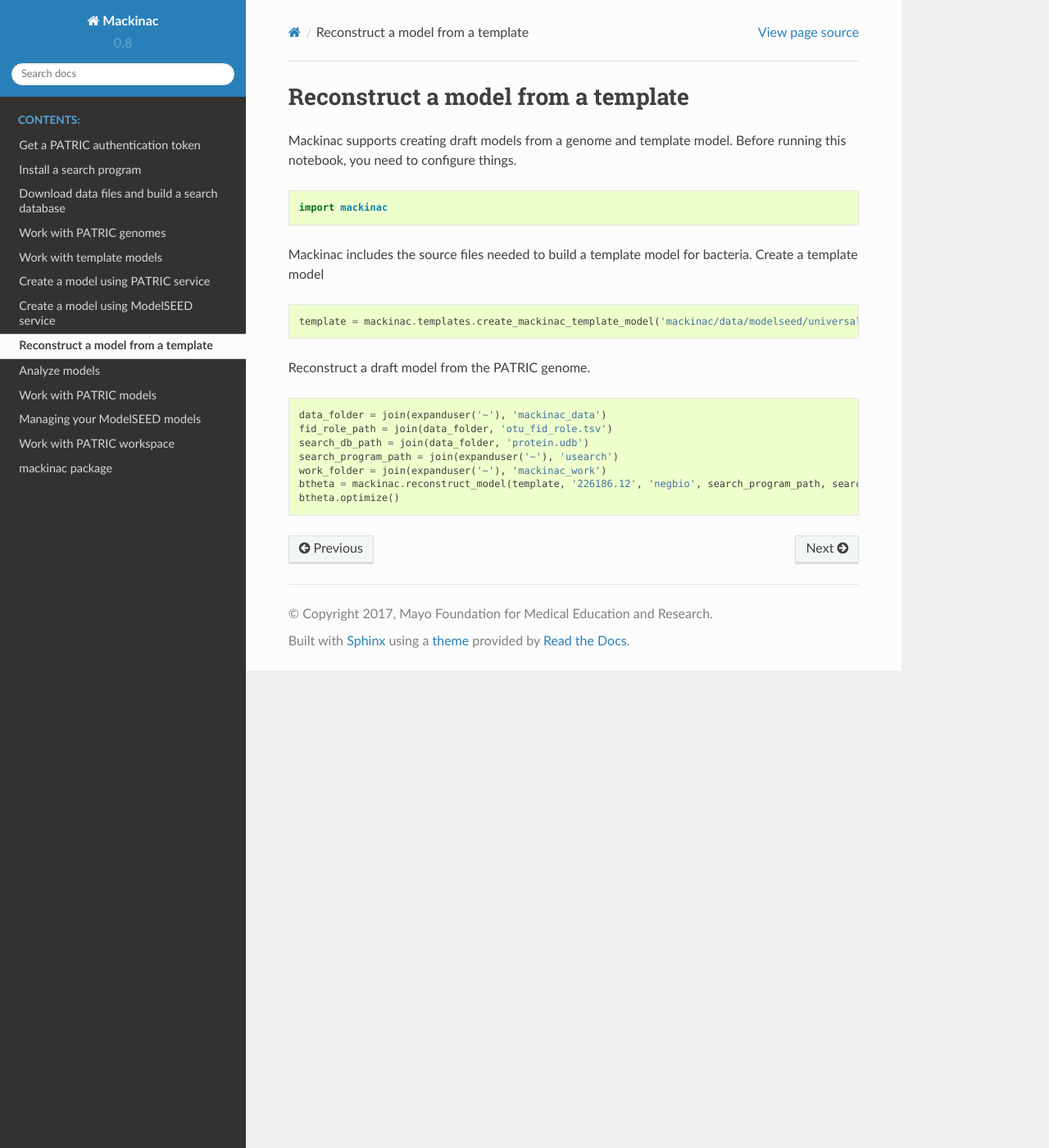
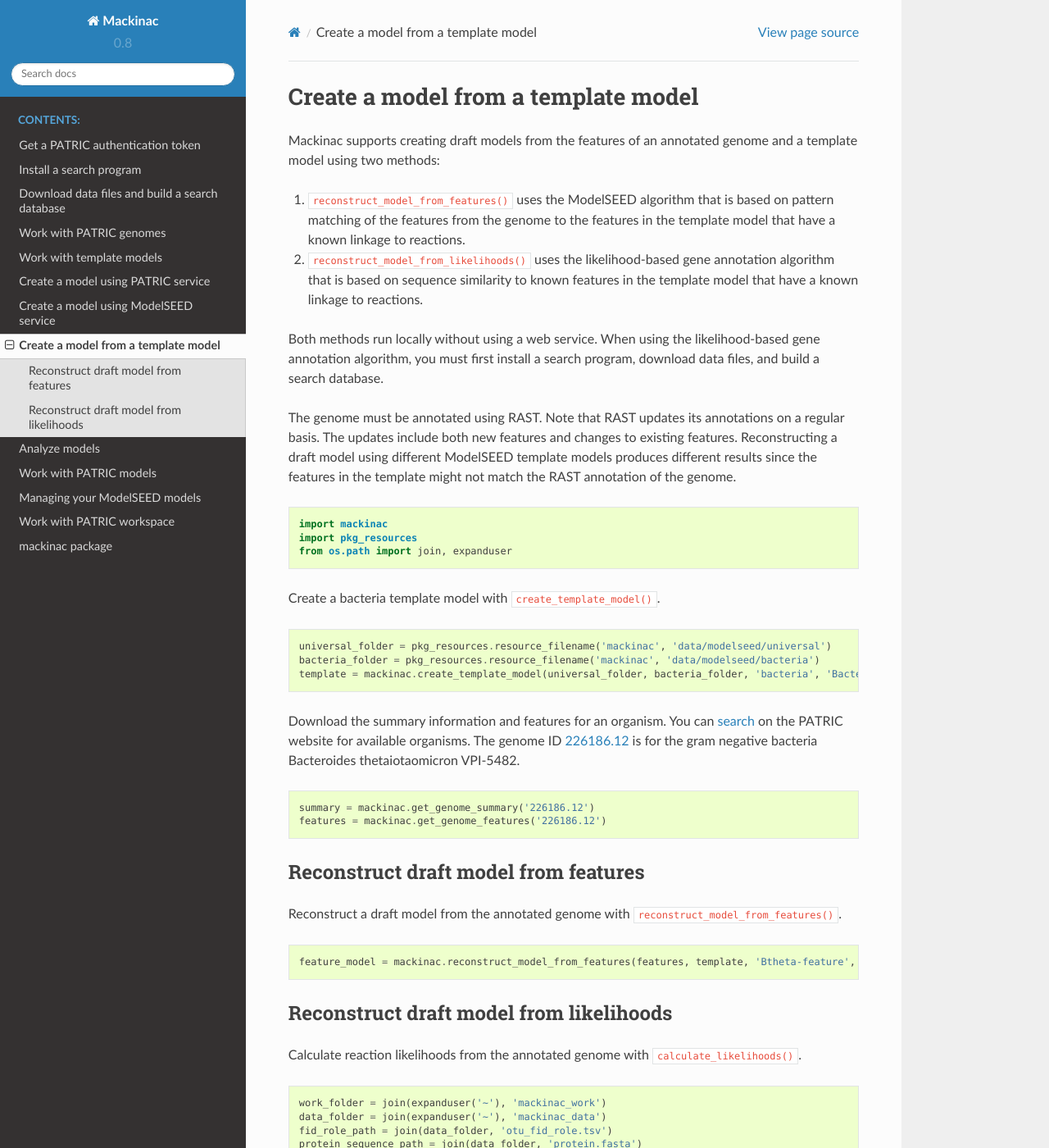
Before and after one commit to mmundy42/mackinac, a Sphinx documentation site: the page built from docs/reconstruct.rst, in a window 1280 px wide and 1400 px high. Shown: the whole window at 82% size. Built offline with Sphinx 7.4.7 and the Read the Docs theme 2.0.0, drawn with Linux system fonts in a browser that asks for light colours; some of the changed text lies outside the part shown.

Commit message:
Improve reconstruct from template doc

```diff
--- a/docs/reconstruct.rst
+++ b/docs/reconstruct.rst
@@ -1,29 +1,86 @@
 
-Reconstruct a model from a template
------------------------------------
+Create a model from a template model
+------------------------------------
 
-Mackinac supports creating draft models from a genome and template
-model. Before running this notebook, you need to configure things.
+Mackinac supports creating draft models from the features of an
+annotated genome and a template model using two methods:
+
+1. ``reconstruct_model_from_features()`` uses the ModelSEED algorithm
+   that is based on pattern matching of the features from the genome to
+   the features in the template model that have a known linkage to
+   reactions.
+2. ``reconstruct_model_from_likelihoods()`` uses the likelihood-based
+   gene annotation algorithm that is based on sequence similarity to
+   known features in the template model that have a known linkage to
+   reactions.
+
+Both methods run locally without using a web service. When using the
+likelihood-based gene annotation algorithm, you must first install a
+search program, download data files, and build a search database.
+
+The genome must be annotated using RAST. Note that RAST updates its
+annotations on a regular basis. The updates include both new features
+and changes to existing features. Reconstructing a draft model using
+different ModelSEED template models produces different results since the
+features in the template might not match the RAST annotation of the
+genome.
 
 .. code:: ipython3
 
     import mackinac
+    import pkg_resources
+    from os.path import join, expanduser
 
-Mackinac includes the source files needed to build a template model for
-bacteria. Create a template model
+Create a bacteria template model with ``create_template_model()``.
 
 .. code:: ipython3
 
-    template = mackinac.templates.create_mackinac_template_model('mackinac/data/modelseed/universal', 'mackinac/data/modelseed/bacteria', 'bacteria', 'bacteria')
+    universal_folder = pkg_resources.resource_filename('mackinac', 'data/modelseed/universal')
+    bacteria_folder = pkg_resources.resource_filename('mackinac', 'data/modelseed/bacteria')
+    template = mackinac.create_template_model(universal_folder, bacteria_folder, 'bacteria', 'Bacteria template')
 
-Reconstruct a draft model from the PATRIC genome.
+Download the summary information and features for an organism. You can
+`search <https://www.patricbrc.org/view/DataType/Genomes>`__ on the
+PATRIC website for available organisms. The genome ID
+`226186.12 <https://www.patricbrc.org/view/Genome/226186.12>`__ is for
+the gram negative bacteria Bacteroides thetaiotaomicron VPI-5482.
 
 .. code:: ipython3
 
+    summary = mackinac.get_genome_summary('226186.12')
+    features = mackinac.get_genome_features('226186.12')
+
+Reconstruct draft model from features
+~~~~~~~~~~~~~~~~~~~~~~~~~~~~~~~~~~~~~
+
+Reconstruct a draft model from the annotated genome with
+``reconstruct_model_from_features()``.
+
+.. code:: ipython3
+
+    feature_model = mackinac.reconstruct_model_from_features(features, template, 'Btheta-feature', 'negbio', gc_content=summary['gc_content'] / 100.0)
+
+Reconstruct draft model from likelihoods
+~~~~~~~~~~~~~~~~~~~~~~~~~~~~~~~~~~~~~~~~
+
+Calculate reaction likelihoods from the annotated genome with
+``calculate_likelihoods()``.
+
+.. code:: ipython3
+
+    work_folder = join(expanduser('~'), 'mackinac_work')
     data_folder = join(expanduser('~'), 'mackinac_data')
     fid_role_path = join(data_folder, 'otu_fid_role.tsv')
+    protein_sequence_path = join(data_folder, 'protein.fasta')
     search_db_path = join(data_folder, 'protein.udb')
     search_program_path = join(expanduser('~'), 'usearch')
-    work_folder = join(expanduser('~'), 'mackinac_work')
-    btheta = mackinac.reconstruct_model(template, '226186.12', 'negbio', search_program_path, search_db_path, fid_role_path, work_folder)
-    btheta.optimize()
+    likelihoods = mackinac.calculate_likelihoods('226186.12', features, template, search_program_path=search_program_path, search_db_path=search_db_path, fid_role_path=fid_role_path, work_folder=work_folder)
+
+Reconstruct a draft model from likely reactions with
+``reconstruct_model_from_likelihoods()``. By default, reactions with
+likelihood greater than 0.1 are included in the draft model. Use the
+``cutoff`` parameter to choose a different likelihood value.
+
+.. code:: ipython3
+
+    likely_model = mackinac.reconstruct_model_from_likelihoods(likelihoods, template, 'Btheta-likely', 'negbio', gc_content=summary['gc_content'] / 100.0)
```
Also changed, not shown: docs/reconstruct.ipynb.
